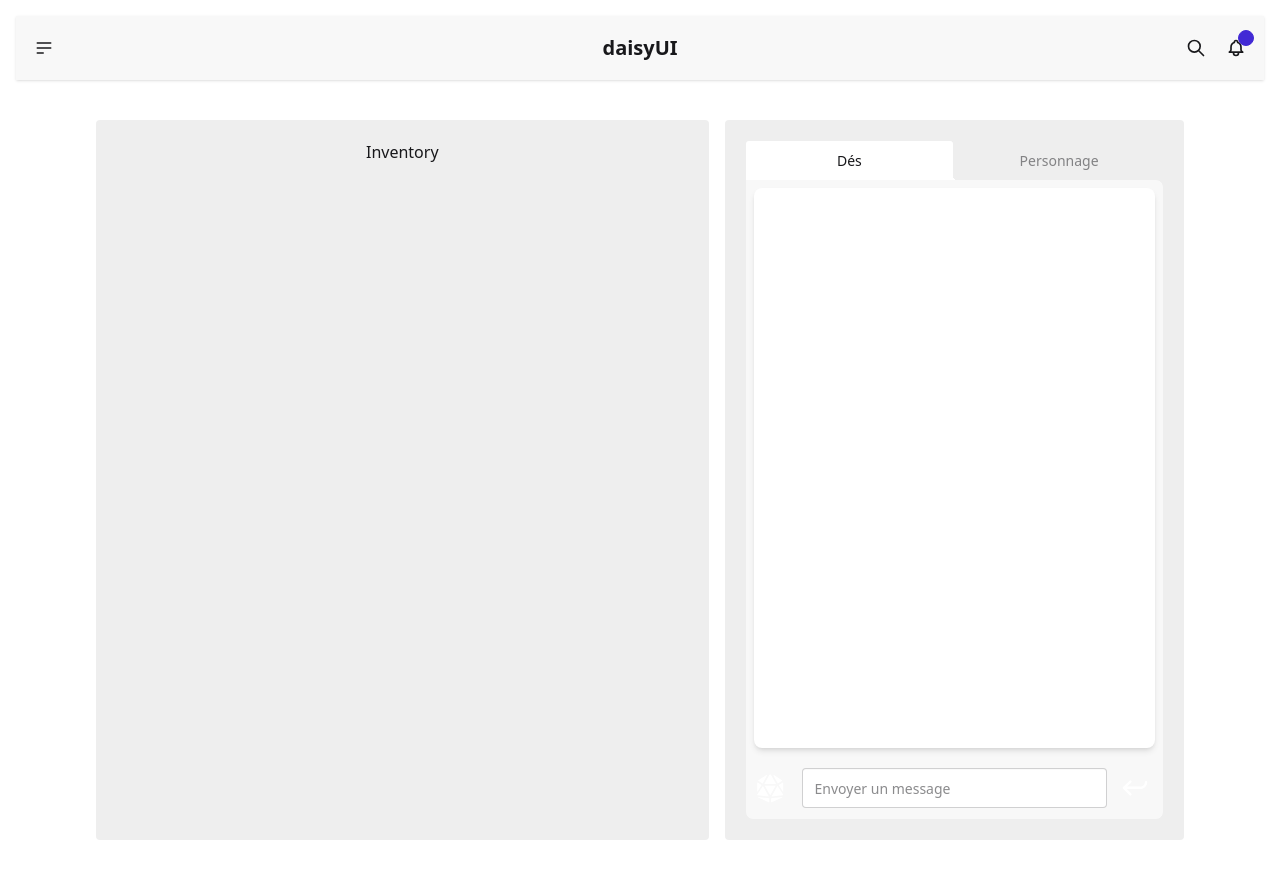
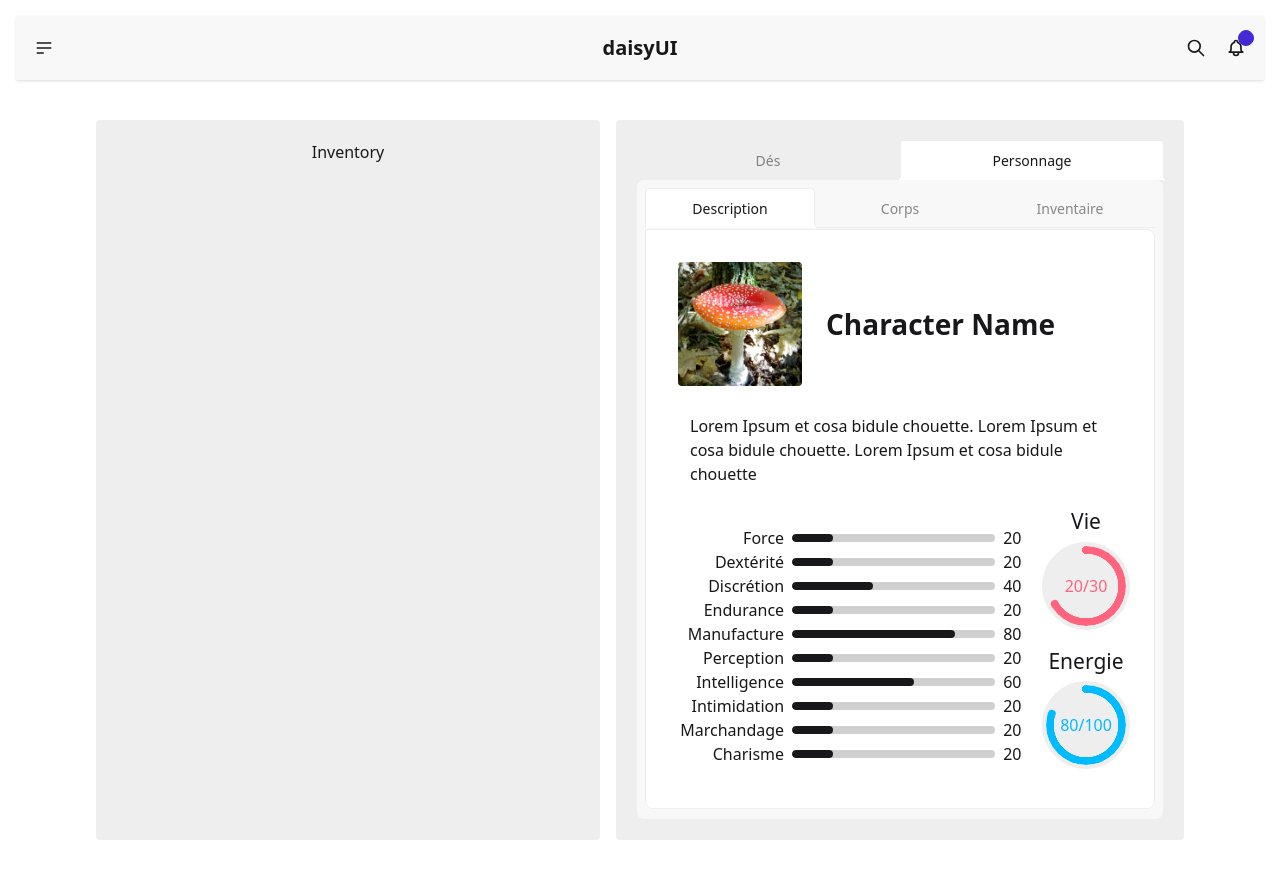
Before and after one commit to Pepotrouille/ChairFerVert, a SvelteKit app: page / in a window 1280 px wide. Shown: the top 878 px of the page. Built offline with nearby package versions, Linux system fonts and the light colour scheme.

Commit message:
feat: character description and skill front

```diff
--- a/src/components/CharacterDescriptionView.svelte
+++ b/src/components/CharacterDescriptionView.svelte
@@ -1,4 +1,6 @@
 <script lang='ts'>
+	import SkillBar from "./SkillBar.svelte";
+
     const name = "Character Name";
     const description = "Lorem Ipsum et cosa bidule chouette. Lorem Ipsum et cosa bidule chouette. Lorem Ipsum et cosa bidule chouette";
     const imagePath = "MushroomPlaceholder.jpg";
@@ -7,6 +9,19 @@
     const energy = 80;
     const maxEnergy = 100;
     const images: any = import.meta.glob(['$lib/assets/images/characterpfp/**.jpg', '$lib/assets/images/characterpfp/**.png'], { eager: true, as: 'url' });
+
+    let strength:  number = 20;
+    let dexterity:  number = 20;
+    let stealth:    number = 40;
+    let stamina:    number = 20;
+    let manufacturing:  number = 80;
+    let perception: number = 20;
+    let intelligence:   number = 60;
+    let initimidation:  number = 20;
+    let haggling:   number = 20;
+    let charisma:   number = 20;
+
+
     console.log(images)
 </script>
 
@@ -22,6 +37,26 @@
         </div>
     </div>
     <p class="p-5 text-left">{description}</p>
-    <div class="radial-progress bg-base-300 text-rose-400 border-base-300 border-4" style={`--value:${life*100/maxLife};`} aria-valuenow={life} role="progressbar">{life}/{maxLife}</div>
-    <div class="radial-progress bg-base-300 text-sky-400 border-base-300 border-4" style={`--value:${energy*100/maxEnergy};`} aria-valuenow={energy} role="progressbar">{energy}/{maxEnergy}</div>
+    <div class="grid grid-cols-[3fr_2fr] gap-4">
+        <div class="pt-5">
+            <SkillBar name="Force" value={strength} color="error"/>
+            <SkillBar name="Dextérité" value={dexterity} color="error"/>
+            <SkillBar name="Discrétion" value={stealth} color="success"/>
+            <SkillBar name="Endurance" value={stamina} color="success"/>
+            <SkillBar name="Manufacture" value={manufacturing} color="info"/>
+            <SkillBar name="Perception" value={perception} color="info"/>
+            <SkillBar name="Intelligence" value={intelligence} color="info"/>
+            <SkillBar name="Intimidation" value={initimidation} color="warning"/>
+            <SkillBar name="Marchandage" value={haggling} color="warning"/>
+            <SkillBar name="Charisme" value={charisma} color="warning"/>
+        </div>
+        <div>
+            <h3 class="pb-1">Vie</h3>
+            <div class="radial-progress bg-base-300 text-rose-400 border-base-300 border-4" style={`--value:${life*100/maxLife};`} aria-valuenow={life} role="progressbar">{life}/{maxLife}</div>
+
+            <h3 class="pt-4 pb-1">Energie</h3>
+            <div class="radial-progress bg-base-300 text-sky-400 border-base-300 border-4" style={`--value:${energy*100/maxEnergy};`} aria-valuenow={energy} role="progressbar">{energy}/{maxEnergy}</div>
+        </div>
+    </div>
+
 </div>
--- /dev/null
+++ b/src/components/SkillBar.svelte
@@ -0,0 +1,11 @@
+<script lang='ts'>
+    export let name: string;
+    export let value: number;
+    export let color: string;
+</script>
+
+<div class="flex items-center gap-2">
+    <p class="w-50 text-right">{name}</p>
+    <progress class={`progress progress-${color} min-w-25`} value={value} max="100"></progress>
+    <p class="w-10 text-left">{value}</p>
+</div>
--- a/src/routes/+page.svelte
+++ b/src/routes/+page.svelte
@@ -12,11 +12,11 @@
         </div>
         <div class="bg-base-300 rounded-sm p-5">
 			<div class="tabs tabs-lift h-full">
-				<input type="radio" name="main_tabs" class="tab w-1/2" aria-label="Dés" checked={true}  />
+				<input type="radio" name="main_tabs" class="tab w-1/2" aria-label="Dés"/>
 				<div class="tab-content bg-base-200 border-base-300 p-2">
             		<DicePanel/>
 				</div>
-				<input type="radio" name="main_tabs" class="tab w-1/2" aria-label="Personnage" />
+				<input type="radio" name="main_tabs" class="tab w-1/2" aria-label="Personnage" checked={true} />
 				<div class="tab-content bg-base-200 border-base-300 p-2 max-h-500 overflow-y-scroll">
             		<CharacterTabs/>
 				</div>
```
